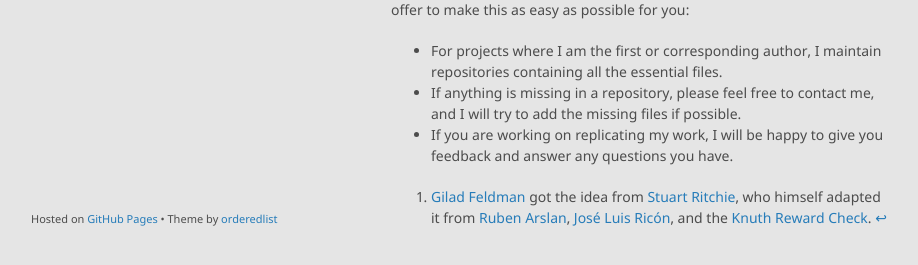
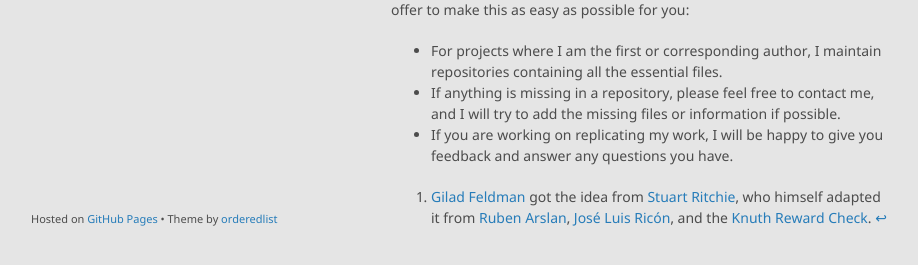
Before and after one commit to alephmembeth/alephmembeth.github.io, a Jekyll site: the page built from check.md, in a window 1280 px wide and 1102 px high. Shown: the part 804-1069 px from the top of the window, without its empty margins (179-1097 px from the left). Built offline with Jekyll 4.4.1, drawn with Linux system fonts in a browser that asks for light colours; our own code applies the rules of GitHub Pages for plain Markdown files.

Commit message:
Update check.md

```diff
--- a/check.md
+++ b/check.md
@@ -20,7 +20,7 @@ As both Gilad Feldman and Stuart Ritchie note, they “have to be _objective_ er
 Should you be interested in replicating my work, there are a few things I offer to make this as easy as possible for you:
 
 + For projects where I am the first or corresponding author, I maintain repositories containing all the essential files.
-+ If anything is missing in a repository, please feel free to contact me, and I will try to add the missing files if possible.
++ If anything is missing in a repository, please feel free to contact me, and I will try to add the missing files or information if possible.
 + If you are working on replicating my work, I will be happy to give you feedback and answer any questions you have.
 
 [^1]: [Gilad Feldman](https://mgto.org/check-me-replicate-me/) got the idea from [Stuart Ritchie](https://www.sciencefictions.org/corrections), who himself adapted it from [Ruben Arslan](https://tellmeimwrong.formr.org/), [José Luis Ricón](https://nintil.com/prove-wrong-get-money), and the [Knuth Reward Check](https://en.wikipedia.org/wiki/Knuth_reward_check).
```
